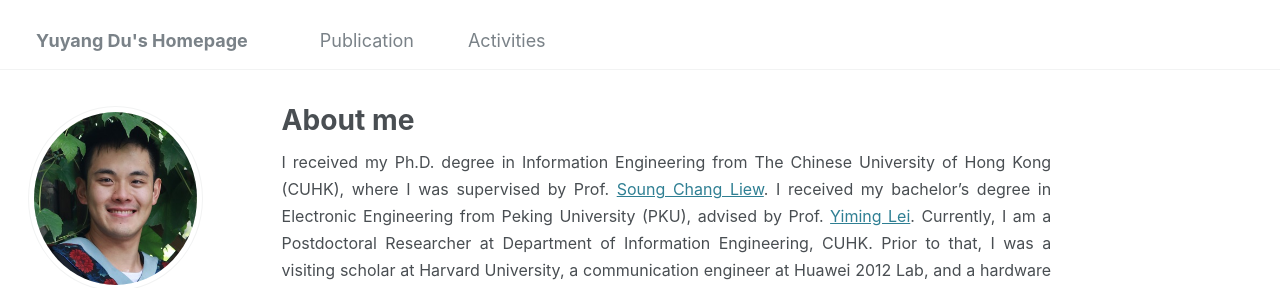
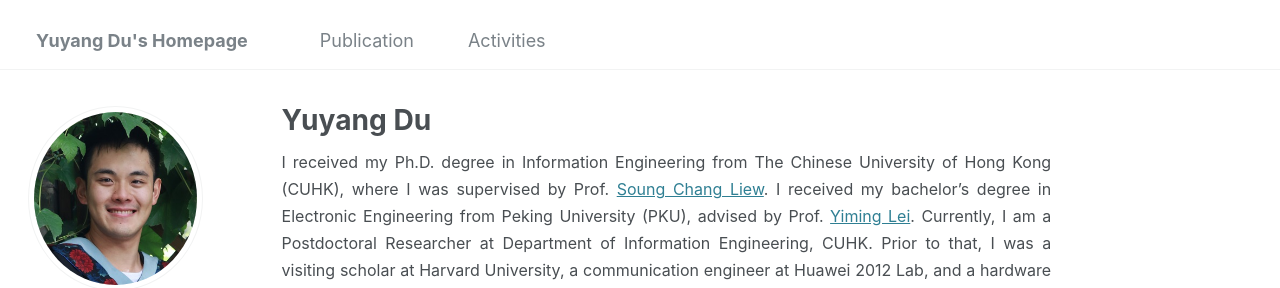
Before and after one commit to yuyangdu01/yuyangdu01.github.io, a Jekyll site: the page built from _pages/about.md, in a window 1280 px wide and 900 px high. Shown: the top 288 px of the window. Built offline with Jekyll 4.4.1, drawn with Linux system fonts in a browser that asks for light colours; some web fonts are replaced.

Commit message:
Update about.md

```diff
--- a/_pages/about.md
+++ b/_pages/about.md
@@ -1,6 +1,6 @@
 ---
 permalink: /
-title: "About me"
+title: "Yuyang Du"
 author_profile: true
 redirect_from:
   - /about/
```
